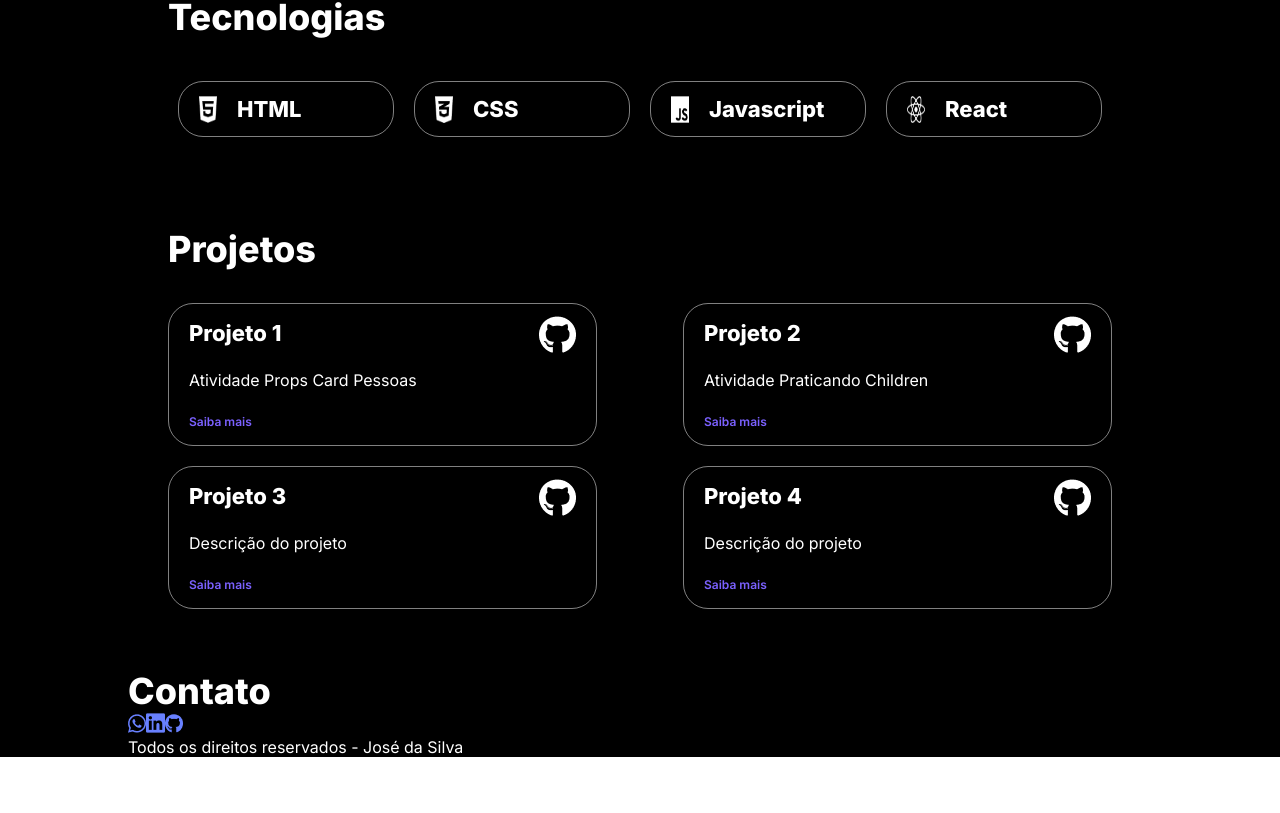
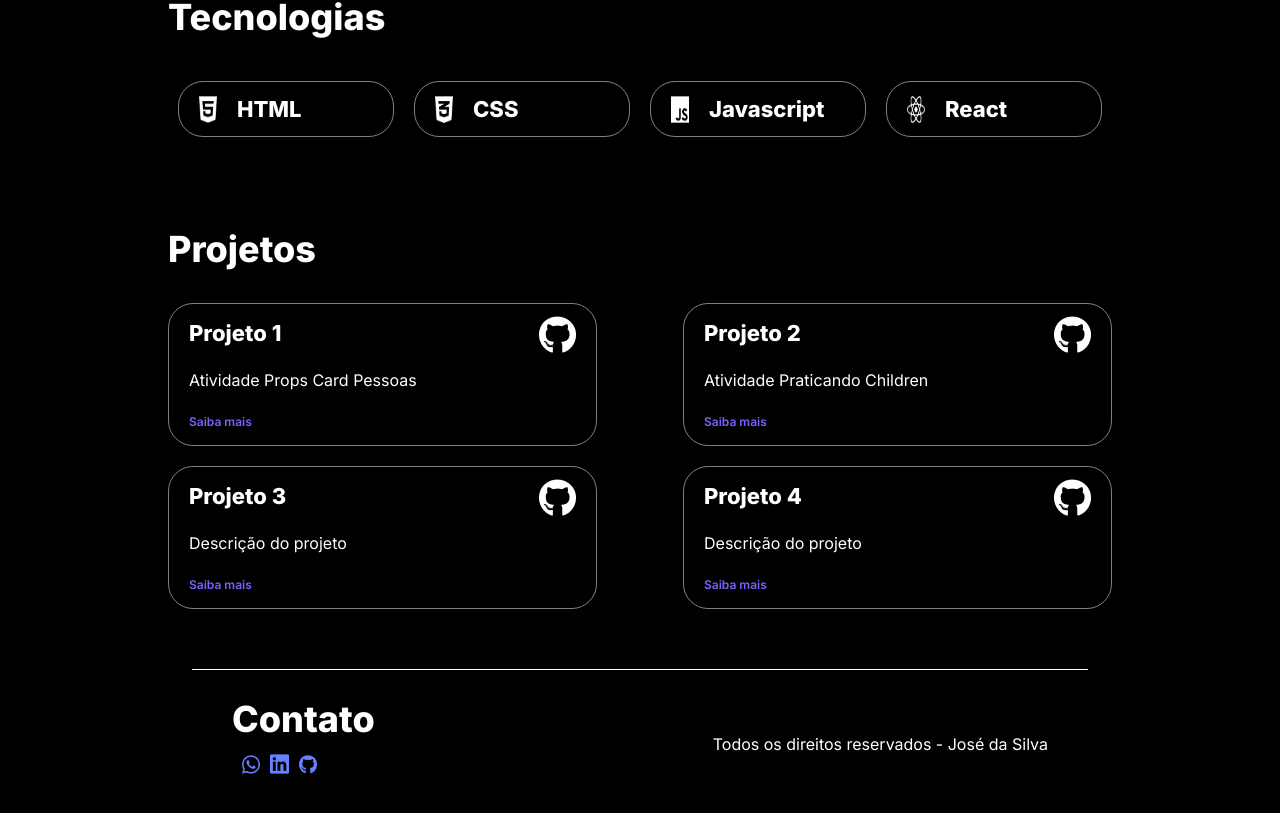
Before and after one commit to mabatista-pixel/my_portfolio, a React (Vite) app: page / in a window 1280 px wide. Shown: the part 720-1533 px from the top of the page. Before the commit the page ends 1477 px from the top, so only its background shows below. Built offline with nearby package versions, Linux system fonts and the light colour scheme.

Commit message:
Entrega 1 - Projeto Portfólio

```diff
--- a/src/components/Footer/index.jsx
+++ b/src/components/Footer/index.jsx
@@ -1,10 +1,14 @@
+import styles from "./style.module.css"
+
 export const Footer = () => {
     return(
-        <footer>
+        <footer className={styles.container}>
+            <div className={styles.footerInfo}>
             <h2 className="title2">Contato</h2>
-            <img src="src/assets/whatsapp-icon.png" alt="" />
-            <img src="src/assets/linkedin-icon.png" alt="" />
-            <img src="src/assets/github-icon.png" alt="" />
+            <img className={styles.footerImg} src="src/assets/whatsapp-icon.png" alt="" />
+            <img className={styles.footerImg}  src="src/assets/linkedin-icon.png" alt="" />
+            <img className={styles.footerImg}  src="src/assets/github-icon.png" alt="" />
+            </div>
             <p className="paragraph">Todos os direitos reservados - José da Silva</p>
         </footer>
     )
--- /dev/null
+++ b/src/components/Footer/style.module.css
@@ -0,0 +1,24 @@
+.container {
+    width: 100%;
+    max-width: 896px;
+    height: 150px;
+    padding: 2.5rem;
+    margin: 0 auto;
+    display: flex;
+    flex-direction: row;
+    justify-content: space-between;
+    align-items: center;
+    gap: 2rem;
+    border-top: 1px solid #FFF;
+    border-bottom: 1px solid #FFF;
+    /* background: #181818; */
+}
+
+.footerInfo {
+    line-height: 50px;
+}
+
+.footerImg{
+    padding-left: 10px;
+    cursor: pointer;
+}
```
